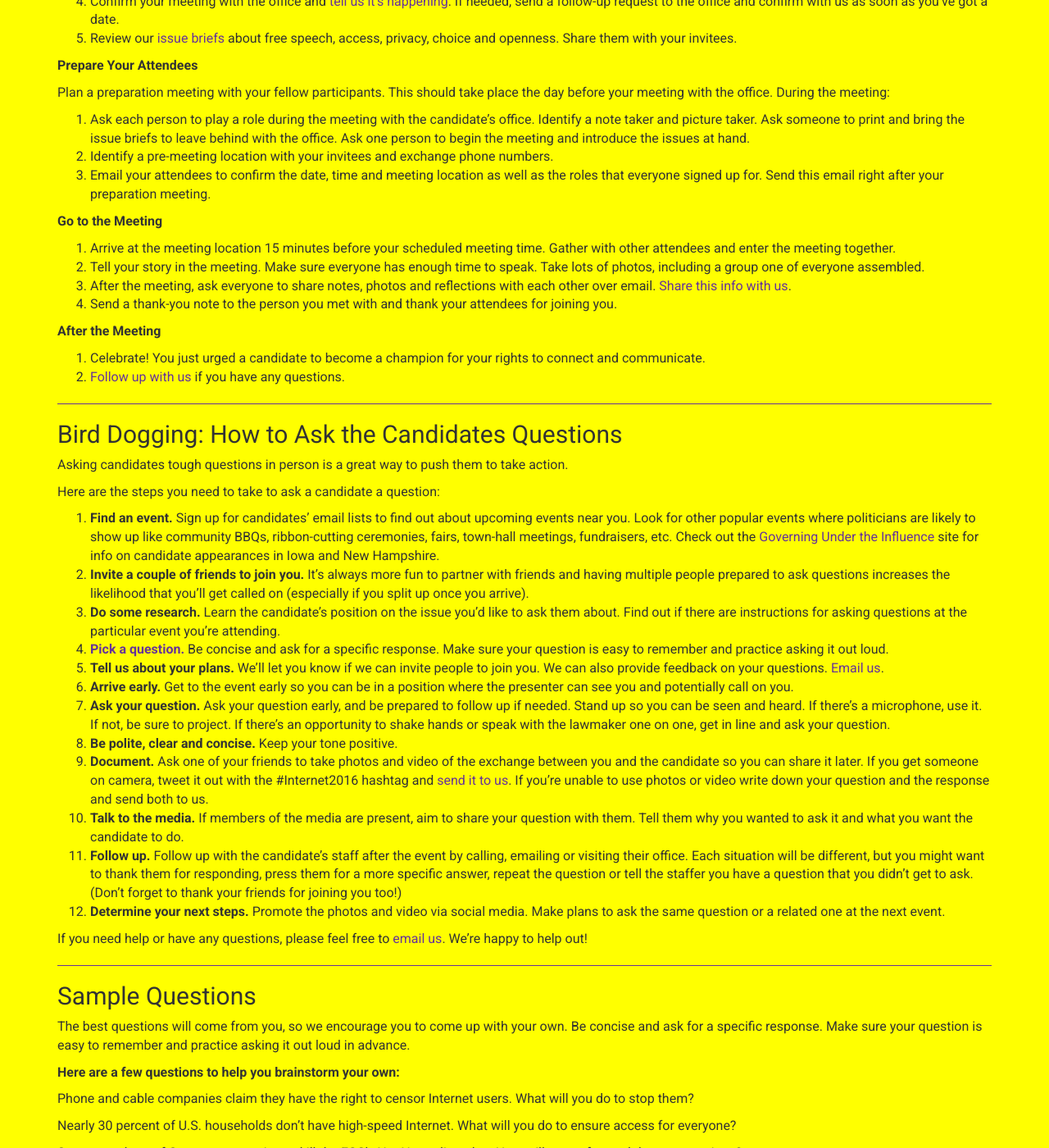
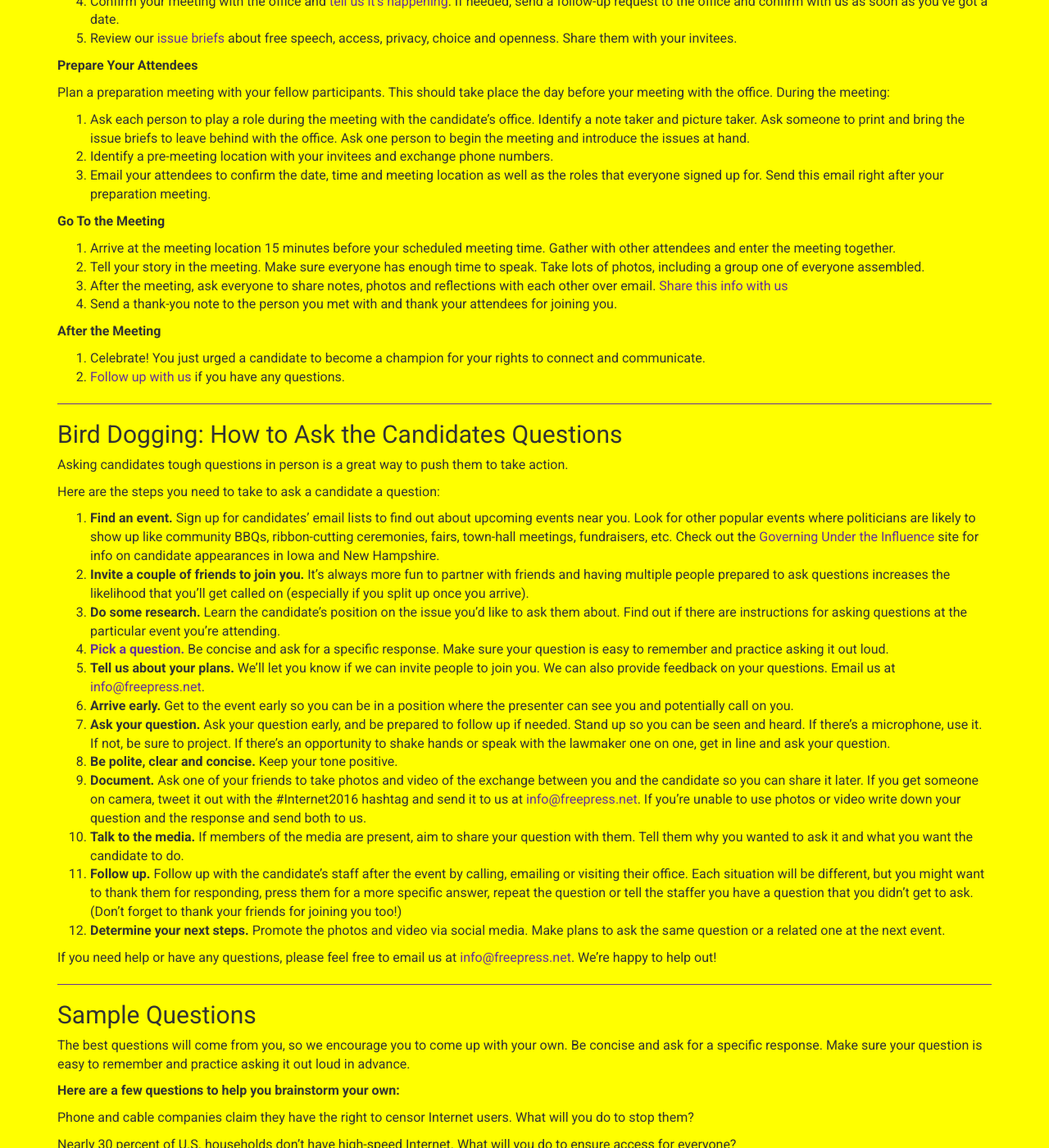
Before and after one commit to freepress/internet2016, a Jekyll site: the page built from _posts/toolkits/2015-01-03-educate-the-candidates.md, in a window 1280 px wide and 1400 px high, scrolled down 1090 px. Shown: the whole window at 82% size. Built offline with Jekyll 4.4.1, drawn with Linux system fonts in a browser that asks for light colours; comment, search, counter and statistics services are not loaded.

Commit message:
closes #73

```diff
--- a/_posts/toolkits/2015-01-03-educate-the-candidates.md
+++ b/_posts/toolkits/2015-01-03-educate-the-candidates.md
@@ -24,27 +24,28 @@
  1. Reach out to your local campaign office and ask for a meeting to discuss Internet issues.
  1. Follow up with the office within three days to confirm they got your request.
  1. Create a list of 5–10 people you can invite to join you at this meeting and email them within five days.
- 1. Confirm your meeting with the office and <a href="mailto:info@freepress.net?subject=Internet 2016 in-district meeting follow up">tell us it’s happening</a>. If needed, send a follow-up request to the office and confirm with us as soon as you’ve got a date.
+ 1. Confirm your meeting with the office and <a href="mailto:info@freepress.net">tell us it’s happening</a>. If needed, send a follow-up request to the office and confirm with us as soon as you’ve got a date.
  1. Review our [issue briefs](LINKTK) about free speech, access, privacy, choice and openness. Share them with your invitees.
 
 **Prepare Your Attendees**
 
 Plan a preparation meeting with your fellow participants. This should take place the day before your meeting with the office. During the meeting:
+
  1. Ask each person to play a role during the meeting with the candidate’s office. Identify a note taker and picture taker. Ask someone to print and bring the issue briefs to leave behind with the office. Ask one person to begin the meeting and introduce the issues at hand.
  1. Identify a pre-meeting location with your invitees and exchange phone numbers.
  1. Email your attendees to confirm the date, time and meeting location as well as the roles that everyone signed up for. Send this email right after your preparation meeting.
 
-**Go to the Meeting**
+**Go To the Meeting**
 
 1. Arrive at the meeting location 15 minutes before your scheduled meeting time. Gather with other attendees and enter the meeting together.
 1. Tell your story in the meeting. Make sure everyone has enough time to speak. Take lots of photos, including a group one of everyone assembled.
-1. After the meeting, ask everyone to share notes, photos and reflections with each other over email. <a href="mailto:info@freepress.net?subject=Internet 2016 in-district meeting follow up">Share this info with us</a>.
+1. After the meeting, ask everyone to share notes, photos and reflections with each other over email. <a href="mailto:info@freepress.net">Share this info with us</a>
 1. Send a thank-you note to the person you met with and thank your attendees for joining you.
 
 **After the Meeting**
 
  1. Celebrate! You just urged a candidate to become a champion for your rights to connect and communicate.
- 1. <a href="mailto:info@freepress.net?subject=Internet 2016 in-district meeting follow up">Follow up with us</a> if you have any questions.
+ 1. <a href="mailto:info@freepress.net">Follow up with us</a> if you have any questions.
 
 ***
 
@@ -58,16 +59,16 @@
  1. **Invite a couple of friends to join you.** It’s always more fun to partner with friends and having multiple people prepared to ask questions increases the likelihood that you’ll get called on (especially if you split up once you arrive).
  1. **Do some research.** Learn the candidate’s position on the issue you’d like to ask them about. Find out if there are instructions for asking questions at the particular event you’re attending.
  1. <a href="#questions">**Pick a question.**</a> Be concise and ask for a specific response. Make sure your question is easy to remember and practice asking it out loud.
- 1. **Tell us about your plans.** We’ll let you know if we can invite people to join you. We can also provide feedback on your questions. <a href="mailto:info@freepress.net?subject=Internet 2016 bird dogging inquiry">Email us</a>.
+ 1. **Tell us about your plans.** We’ll let you know if we can invite people to join you. We can also provide feedback on your questions. Email us at <a href="mailto:info@freepress.net">info@freepress.net</a>.
  1. **Arrive early.** Get to the event early so you can be in a position where the presenter can see you and potentially call on you.
  1. **Ask your question.** Ask your question early, and be prepared to follow up if needed. Stand up so you can be seen and heard. If there’s a microphone, use it. If not, be sure to project. If there’s an opportunity to shake hands or speak with the lawmaker one on one, get in line and ask your question.
  1. **Be polite, clear and concise.** Keep your tone positive.
- 1. **Document.** Ask one of your friends to take photos and video of the exchange between you and the candidate so you can share it later. If you get someone on camera, tweet it out with the #Internet2016 hashtag and <a href="mailto:info@freepress.net?subject=Internet 2016 bird dogging follow up">send it to us</a>. If you’re unable to use photos or video write down your question and the response and send both to us.
+ 1. **Document.** Ask one of your friends to take photos and video of the exchange between you and the candidate so you can share it later. If you get someone on camera, tweet it out with the #Internet2016 hashtag and send it to us at <a href="mailto:info@freepress.net">info@freepress.net</a>. If you’re unable to use photos or video write down your question and the response and send both to us.
  1. **Talk to the media.** If members of the media are present, aim to share your question with them. Tell them why you wanted to ask it and what you want the candidate to do.
  1. **Follow up.** Follow up with the candidate’s staff after the event by calling, emailing or visiting their office. Each situation will be different, but you might want to thank them for responding, press them for a more specific answer, repeat the question or tell the staffer you have a question that you didn’t get to ask. (Don’t forget to thank your friends for joining you too!)
  1. **Determine your next steps.** Promote the photos and video via social media. Make plans to ask the same question or a related one at the next event.
 
-If you need help or have any questions, please feel free to <a href="mailto:info@freepress.net?subject=Educate the candidates inquiry">email us</a>. We’re happy to help out!
+If you need help or have any questions, please feel free to email us at <a href="mailto:info@freepress.net">info@freepress.net</a>. We’re happy to help out!
 
 ***
 
```
